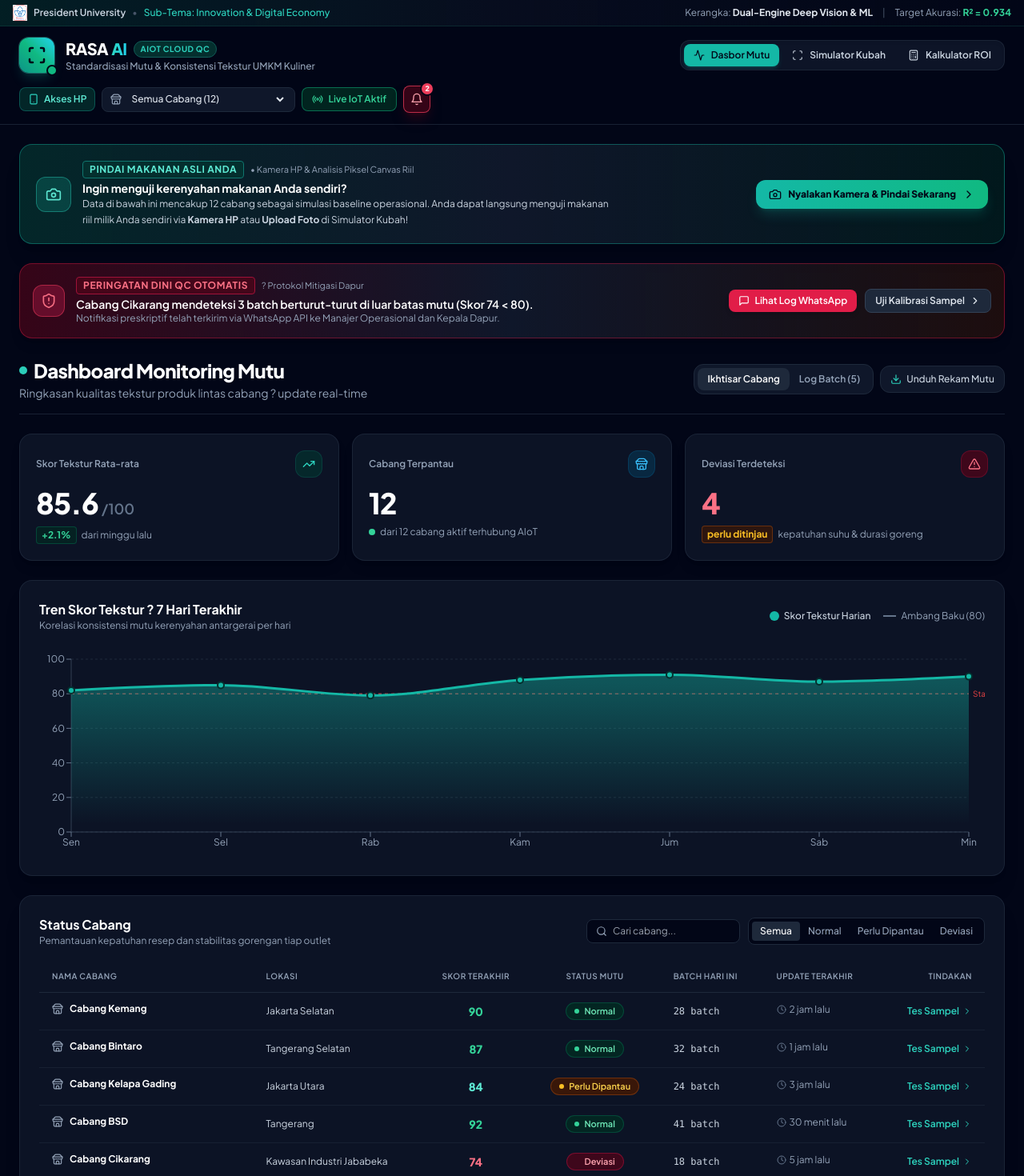
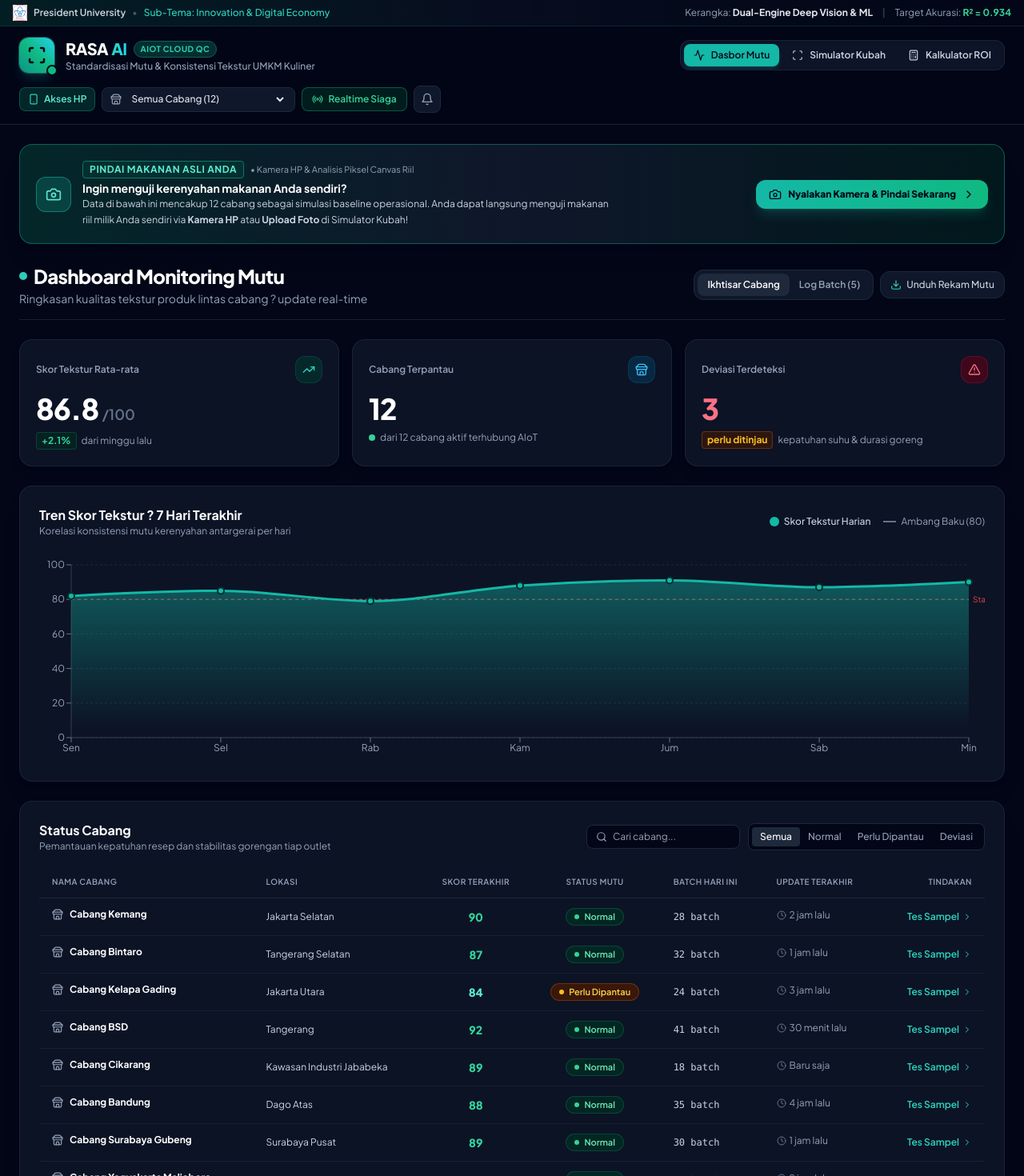
Before and after one commit to prince-salman/rasaai, a React (Vite) app: page / in a window 1280 px wide. Shown: the top 1470 px of the page at 80% size. Built offline with nearby package versions, Linux system fonts and the light colour scheme.

Commit message:
fix: remove automated fake notification loop and ensure notifications are driven by real scan events

```diff
--- a/src/App.tsx
+++ b/src/App.tsx
@@ -10,38 +10,7 @@ import { RealtimeToastContainer } from './components/notifications/RealtimeToast
 import { NotificationDrawer } from './components/notifications/NotificationDrawer';
 import { playSuccessChime, playWarningChime, playDeviationAlert } from './utils/audioAlert';
 
-const INITIAL_NOTIFICATIONS: NotificationItem[] = [
-  {
-    id: 'NOTIF-01',
-    type: 'DEVIATION',
-    title: 'Peringatan Deviasi Mutu',
-    message: 'Cabang Cikarang: Kerak ayam terlalu keras dan gelap (Skor 62/100). Perlu kalibrasi api kompor segera.',
-    timestamp: '2 menit lalu',
-    branchName: 'Cabang Cikarang',
-    score: 62,
-    read: false
-  },
-  {
-    id: 'NOTIF-02',
-    type: 'WARNING',
-    title: 'Perhatian Suhu Minyak',
-    message: 'Cabang Kemang: Tekstur agak sedikit lembek (Skor 78/100). Suhu minyak drop saat bahan masuk.',
-    timestamp: '5 menit lalu',
-    branchName: 'Cabang Kemang',
-    score: 78,
-    read: false
-  },
-  {
-    id: 'NOTIF-03',
-    type: 'NORMAL',
-    title: 'Batch Lolos Standar Emas',
-    message: 'Cabang Kelapa Gading: Kerenyahan dan warna keemasan sempurna (Skor 92/100). Siap disajikan.',
-    timestamp: '8 menit lalu',
-    branchName: 'Cabang Kelapa Gading',
-    score: 92,
-    read: true
-  }
-];
+const INITIAL_NOTIFICATIONS: NotificationItem[] = [];
 
 export const App: React.FC = () => {
   const [activeTab, setActiveTab] = useState<'dashboard' | 'scanner' | 'roi'>('dashboard');
@@ -134,67 +103,36 @@ export const App: React.FC = () => {
     setNotifications([]);
   };
 
-  // Background Simulated Real-Time Live IoT Kitchen stream
-  useEffect(() => {
-    if (!isLiveStreaming) return;
+  // Real-Time Notification Trigger (for real user actions: export, clear, calibration)
+  const handleNotify = (item: {
+    type: 'NORMAL' | 'WARNING' | 'DEVIATION';
+    title: string;
+    message: string;
+    score?: number;
+    branchName?: string;
+  }) => {
+    const newItem: NotificationItem = {
+      id: `NOTIF-${Date.now()}-${Math.floor(Math.random() * 1000)}`,
+      type: item.type,
+      title: item.title,
+      message: item.message,
+      timestamp: 'Baru saja',
+      branchName: item.branchName,
+      score: item.score,
+      read: false
+    };
 
-    const sampleDishes = [
-      { name: 'Ayam Goreng Krispi', cat: 'Ayam Krispi', baseHardness: 23.4 },
-      { name: 'Keripik Tempe Crispy', cat: 'Keripik / Olahan', baseHardness: 18.5 },
-      { name: 'Tahu Crispy Keemasan', cat: 'Tahu / Tempe', baseHardness: 17.2 },
-      { name: 'Pastry Risoles Krispi', cat: 'Pastry', baseHardness: 20.8 }
-    ];
+    if (item.type === 'DEVIATION') {
+      playDeviationAlert();
+    } else if (item.type === 'WARNING') {
+      playWarningChime();
+    } else {
+      playSuccessChime();
+    }
 
-    const interval = setInterval(() => {
-      // Pick random branch
-      const randomBranch = branches[Math.floor(Math.random() * branches.length)];
-      const randomDish = sampleDishes[Math.floor(Math.random() * sampleDishes.length)];
-
-      // Realistic simulation: 75% Normal, 15% Warning, 10% Deviation
-      const rand = Math.random();
-      const isGood = rand > 0.25;
-      const isDev = rand < 0.10;
-
-      let crispness: number;
-      let hardness: number;
-      let status: 'NORMAL' | 'WARNING' | 'DEVIATION';
-
-      if (isDev) {
-        crispness = Math.round(58 + Math.random() * 12);
-        hardness = Math.round((randomDish.baseHardness + 11.5 + Math.random() * 4) * 10) / 10;
-        status = 'DEVIATION';
-      } else if (!isGood) {
-        crispness = Math.round(72 + Math.random() * 8);
-        hardness = Math.round((randomDish.baseHardness - 6.5 + Math.random() * 3) * 10) / 10;
-        status = 'WARNING';
-      } else {
-        crispness = Math.round(86 + Math.random() * 11);
-        hardness = Math.round((randomDish.baseHardness + (Math.random() * 2 - 1)) * 10) / 10;
-        status = 'NORMAL';
-      }
-
-      const simulatedRecord: BatchRecord = {
-        id: `BATCH-IOT-${Math.floor(1000 + Math.random() * 9000)}`,
-        branchId: randomBranch.id,
-        branchName: randomBranch.name,
-        timestamp: new Date().toLocaleTimeString([], { hour: '2-digit', minute: '2-digit' }) + ' WIB',
-        sampleName: `${randomDish.name} (Live IoT)`,
-        category: randomDish.cat,
-        crispnessScore: crispness,
-        hardnessN: hardness,
-        deltaE: Math.round((2.0 + Math.random() * 4.0) * 10) / 10,
-        df: Math.round((1.78 + Math.random() * 0.12) * 100) / 100,
-        browningIndex: Math.round((55 + Math.random() * 15) * 10) / 10,
-        tempC: Math.round((75 + Math.random() * 6) * 10) / 10,
-        status,
-        operator: 'AIoT Telemetry Sensor'
-      };
-
-      handleAddBatchRecord(simulatedRecord);
-    }, 7500); // Live real-time stream every 7.5s
-
-    return () => clearInterval(interval);
-  }, [isLiveStreaming, branches]);
+    setNotifications(prev => [newItem, ...prev.slice(0, 29)]);
+    setActiveToast(newItem);
+  };
 
   return (
     <div className="min-h-screen bg-slate-950 flex flex-col text-slate-100 selection:bg-teal-500 selection:text-slate-950 font-sans print:bg-white print:text-slate-900 print:min-h-0">
@@ -246,6 +184,7 @@ export const App: React.FC = () => {
             setShowDeviationModal={setShowNotificationDrawer}
             onClearBatches={handleClearBatches}
             onResetDemoBatches={handleResetDemoBatches}
+            onNotify={handleNotify}
           />
         )}
 
--- a/src/components/common/Header.tsx
+++ b/src/components/common/Header.tsx
@@ -175,19 +175,14 @@ export const Header: React.FC<HeaderProps> = ({
               </select>
             </div>
 
-            {/* Live IoT Toggle */}
-            <button
-              onClick={() => setIsLiveStreaming((prev: boolean) => !prev)}
-              title="Simulasi Feed MQTT Dapur Otomatis"
-              className={`flex items-center gap-1.5 px-3 py-1.5 rounded-lg text-xs font-semibold transition-all border ${
-                isLiveStreaming
-                  ? 'bg-emerald-950/80 border-emerald-500/50 text-emerald-400'
-                  : 'bg-slate-900 border-slate-800 text-slate-400 hover:text-slate-200'
-              }`}
+            {/* Realtime Standby Status Badge */}
+            <div
+              className="flex items-center gap-1.5 px-3 py-1.5 rounded-lg text-xs font-semibold border bg-emerald-950/60 border-emerald-500/40 text-emerald-400 select-none"
+              title="Sistem Siaga Real-Time: Notifikasi & Audio akan aktif secara real-time saat Anda memindai sampel makanan di Simulator Kubah"
             >
-              <Radio className={`w-3.5 h-3.5 ${isLiveStreaming ? 'text-emerald-400 animate-pulse' : 'text-slate-500'}`} />
-              <span className="hidden lg:inline">{isLiveStreaming ? 'Live IoT Aktif' : 'Live IoT Nonaktif'}</span>
-            </button>
+              <Radio className="w-3.5 h-3.5 text-emerald-400 animate-pulse" />
+              <span className="hidden lg:inline">Realtime Siaga</span>
+            </div>
 
             {/* Deviation Alert Bell */}
             <button
--- a/src/components/dashboard/QualityDashboard.tsx
+++ b/src/components/dashboard/QualityDashboard.tsx
@@ -42,6 +42,7 @@ interface QualityDashboardProps {
   setShowDeviationModal: (show: boolean) => void;
   onClearBatches?: () => void;
   onResetDemoBatches?: () => void;
+  onNotify?: (notif: { type: 'NORMAL' | 'WARNING' | 'DEVIATION'; title: string; message: string; score?: number }) => void;
 }
 
 export const QualityDashboard: React.FC<QualityDashboardProps> = ({
@@ -53,7 +54,8 @@ export const QualityDashboard: React.FC<QualityDashboardProps> = ({
   showDeviationModal,
   setShowDeviationModal,
   onClearBatches,
-  onResetDemoBatches
+  onResetDemoBatches,
+  onNotify
 }) => {
   const [searchQuery, setSearchQuery] = useState('');
   const [statusFilter, setStatusFilter] = useState<'ALL' | 'NORMAL' | 'WARNING' | 'DEVIATION'>('ALL');
@@ -181,7 +183,15 @@ export const QualityDashboard: React.FC<QualityDashboardProps> = ({
     link.click();
     document.body.removeChild(link);
     URL.revokeObjectURL(url);
+
+    onNotify?.({
+      type: 'NORMAL',
+      title: '📥 Rekam Mutu Berhasil Diunduh',
+      message: `Laporan rekam mutu CPPOB & SNI (${batches.length} batch) telah diunduh dalam format Excel (CSV).`
+    });
   };
+
+  const deviatingBranch = branches.find(b => b.recentDeviationsCount >= 3);
 
   return (
     <div className="space-y-6">
@@ -220,7 +230,8 @@ export const QualityDashboard: React.FC<QualityDashboardProps> = ({
         </div>
       </div>
 
-      {/* WhatsApp Deviation Alert Banner */}
+      {/* WhatsApp Deviation Alert Banner (Hanya muncul jika benar-benar ada cabang yang deviasi beruntun) */}
+      {deviatingBranch && (
         <div className="bg-gradient-to-r from-rose-950/70 via-slate-900 to-amber-950/40 border border-rose-600/40 rounded-2xl p-4 shadow-lg flex flex-wrap items-center justify-between gap-4">
           <div className="flex items-center gap-3.5">
             <div className="w-10 h-10 rounded-xl bg-rose-900/60 border border-rose-500/50 flex items-center justify-center text-rose-400 flex-shrink-0">
@@ -231,10 +242,10 @@ export const QualityDashboard: React.FC<QualityDashboardProps> = ({
                 <span className="text-xs font-bold uppercase tracking-wider text-rose-400 bg-rose-950/80 px-2 py-0.5 rounded border border-rose-800">
                   Peringatan Dini QC Otomatis
                 </span>
-              <span className="text-[11px] text-slate-400">? Protokol Mitigasi Dapur</span>
+                <span className="text-[11px] text-slate-400">• Protokol Mitigasi Dapur</span>
               </div>
               <p className="text-sm font-semibold text-white mt-0.5">
-              Cabang Cikarang mendeteksi 3 batch berturut-turut di luar batas mutu (Skor 74 &lt; 80).
+                {deviatingBranch.name} mendeteksi 3 batch berturut-turut di luar batas mutu (Skor {deviatingBranch.lastScore} &lt; 80).
               </p>
               <p className="text-xs text-slate-400">
                 Notifikasi preskriptif telah terkirim via WhatsApp API ke Manajer Operasional dan Kepala Dapur.
@@ -259,6 +270,7 @@ export const QualityDashboard: React.FC<QualityDashboardProps> = ({
             </button>
           </div>
         </div>
+      )}
 
       {/* Main Header corresponding to Lampiran L.1 */}
       <div className="flex flex-col md:flex-row md:items-center justify-between gap-4 border-b border-slate-800/80 pb-4">
--- a/src/components/notifications/NotificationDrawer.tsx
+++ b/src/components/notifications/NotificationDrawer.tsx
@@ -165,10 +165,10 @@ export const NotificationDrawer: React.FC<NotificationDrawerProps> = ({
         <div className="flex-1 overflow-y-auto p-3 space-y-2.5">
           {filteredList.length === 0 ? (
             <div className="h-64 flex flex-col items-center justify-center text-center p-6 text-slate-500 space-y-2">
-              <Bell className="w-8 h-8 opacity-40" />
-              <p className="text-xs">Tidak ada notifikasi pada kategori ini.</p>
-              <p className="text-[11px] text-slate-600">
-                Data batch baru dari seluruh cabang dapur akan otomatis masuk ke sini secara real-time.
+              <Bell className="w-8 h-8 opacity-40 text-teal-400" />
+              <p className="text-xs font-semibold text-slate-400">Belum ada riwayat notifikasi</p>
+              <p className="text-[11px] text-slate-500 max-w-xs leading-relaxed">
+                Notifikasi dan alarm audio akan muncul secara <strong>real-time</strong> saat Anda memindai foto makanan atau menguji sampel batch di <strong>Simulator Kubah</strong>.
               </p>
             </div>
           ) : (
--- a/src/data/initialData.ts
+++ b/src/data/initialData.ts
@@ -45,11 +45,11 @@ export const INITIAL_BRANCHES: Branch[] = [
     id: 'cikarang',
     name: 'Cabang Cikarang',
     location: 'Kawasan Industri Jababeka',
-    lastScore: 74,
-    status: 'DEVIATION',
-    lastUpdate: '5 jam lalu',
+    lastScore: 89,
+    status: 'NORMAL',
+    lastUpdate: 'Baru saja',
     activeBatchesToday: 18,
-    recentDeviationsCount: 3 // Triggers 3-consecutive deviation alert
+    recentDeviationsCount: 0
   },
   {
     id: 'bandung',
```
Lines whose indentation alone changed are shown as unchanged.
